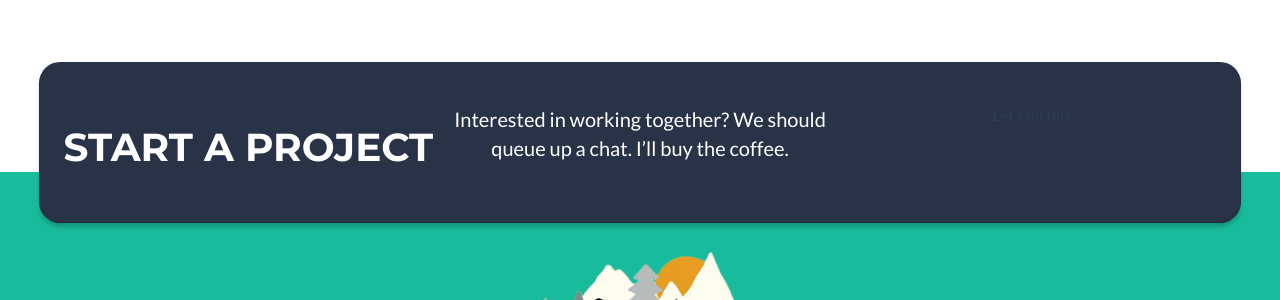
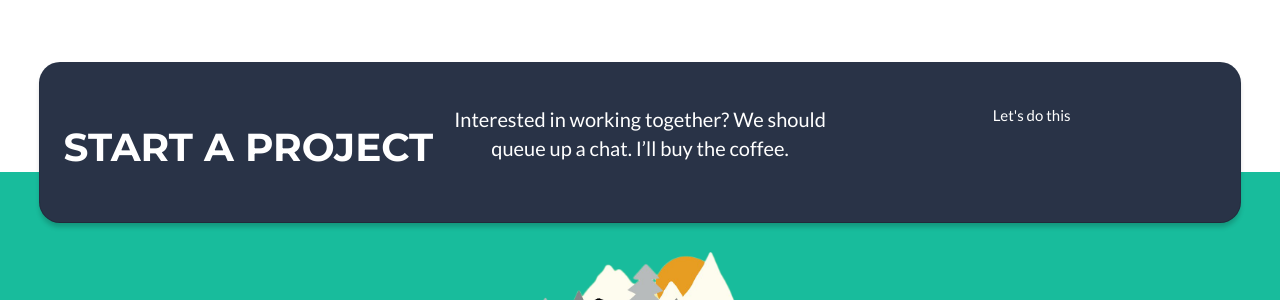
Before and after one commit to Ahmed-Elkashef/Ahmed-Elkashef.github.io, a Jekyll site: the page built from index.html, in a window 1280 px wide and 1400 px high, scrolled down 3980 px. Shown: the part 639-939 px from the top of the window. Built offline with Jekyll 4.4.1, drawn with Linux system fonts in a browser that asks for light colours.

Commit message:
Update main.css

```diff
--- a/_includes/css/main.css
+++ b/_includes/css/main.css
@@ -620,3 +620,9 @@
 #upwork-box .columns .column h1, #upwork-box .columns .column p{
     color: white;
 }
+#upwork-box .columns .column a {
+    color: white;
+    padding: 1.25em 2em;
+    font-weight: 400;
+    border-width: 2px;
+}
```
